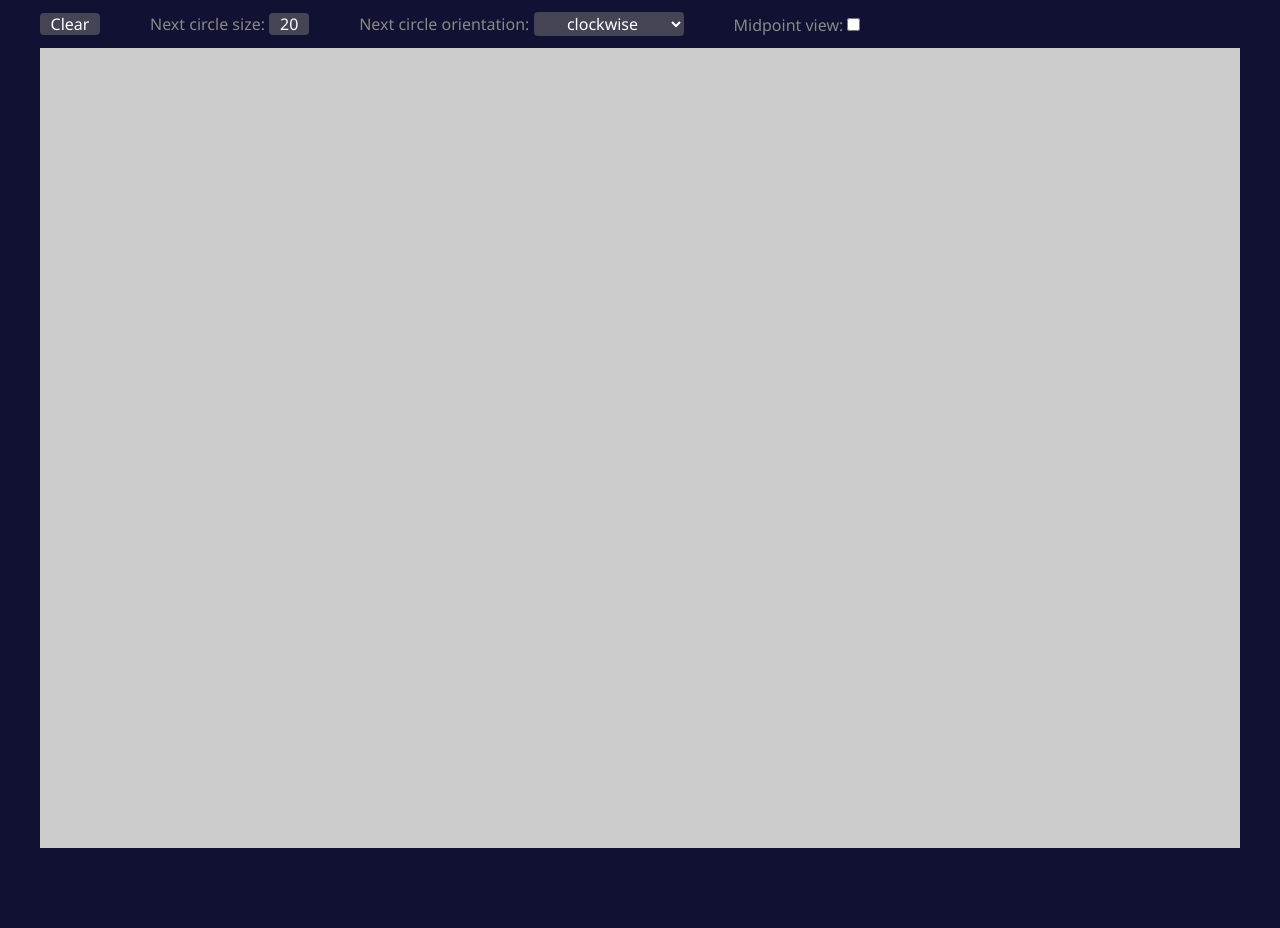
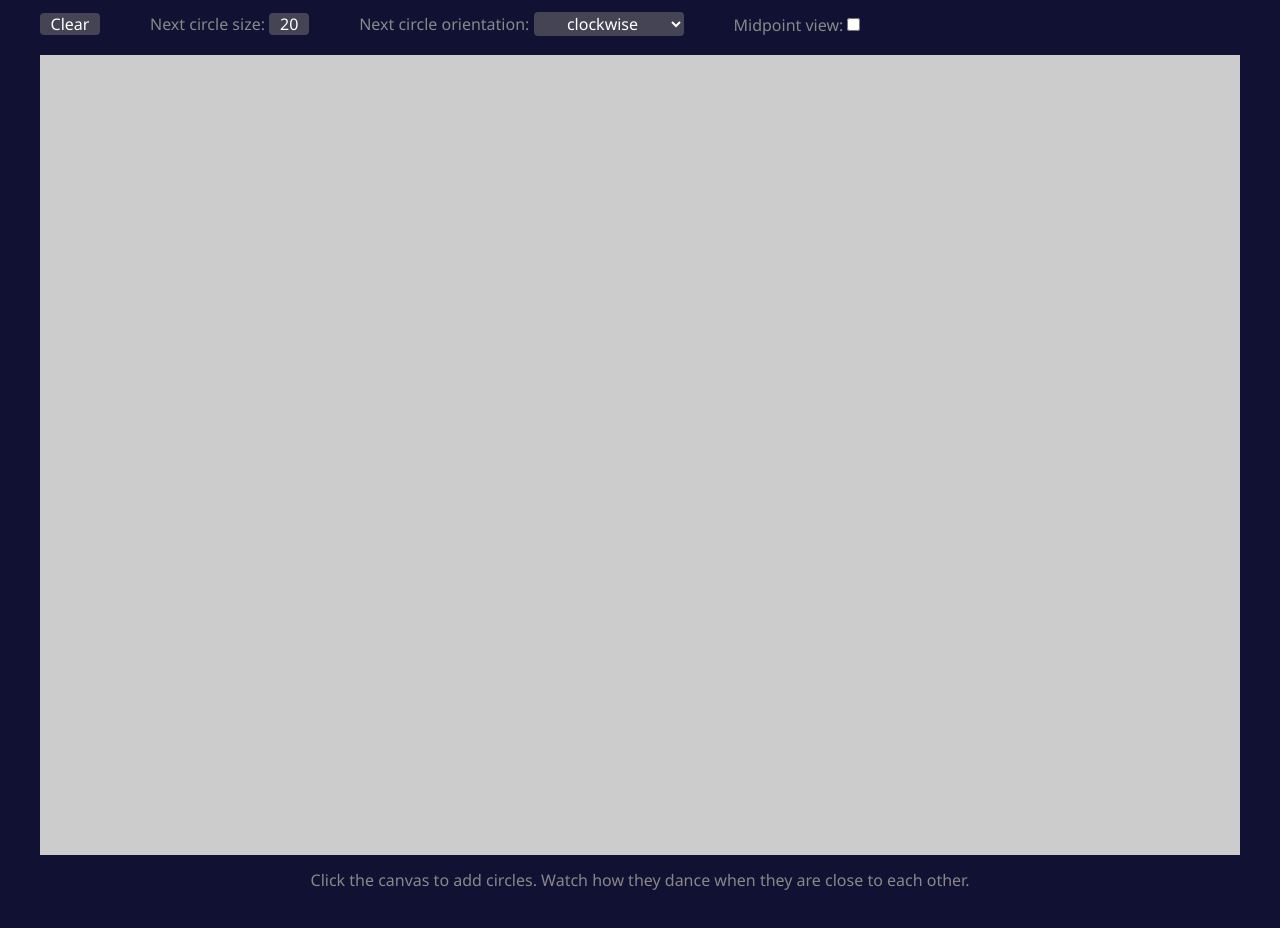
Before and after one commit to ScriptRaccoon/dancing-circles, a website built with Parcel: page index.html in a window 1280 px wide. Shown: the top 928 px of the page. After the commit the page ends 898 px from the top, so only its background shows below. Built offline with nearby package versions, Linux system fonts and the light colour scheme.

Commit message:
improved canvas spacing

```diff
--- a/css/style.css
+++ b/css/style.css
@@ -19,17 +19,25 @@ main > div {
     margin: 7px 0px;
 }
 
+#canvasWrapper {
+    position: relative;
+    width: 1200px;
+    height: 800px;
+}
+
 canvas {
+    top: 0;
+    left: 0;
+    position: absolute;
     background-color: #ccc;
+}
+
+#canvas1 {
+    opacity: 1;
 }
 
 #canvas2 {
     opacity: 0;
-}
-
-#canvas1 {
-    transform: translateY(-800px);
-    opacity: 1;
 }
 
 input,
--- a/index.html
+++ b/index.html
@@ -21,9 +21,10 @@
                 </div>
                 <div>Midpoint view: <input id="checkbox" type="checkbox" /></div>
             </div>
-
-            <canvas id="canvas2" width="1200" height="800"></canvas>
-            <canvas id="canvas1" width="1200" height="800"></canvas>
+            <div id="canvasWrapper">
+                <canvas id="canvas2" width="1200" height="800"></canvas>
+                <canvas id="canvas1" width="1200" height="800"></canvas>
+            </div>
 
             <div id="info">
                 Click the canvas to add circles. Watch how they dance when they are close to each
```
